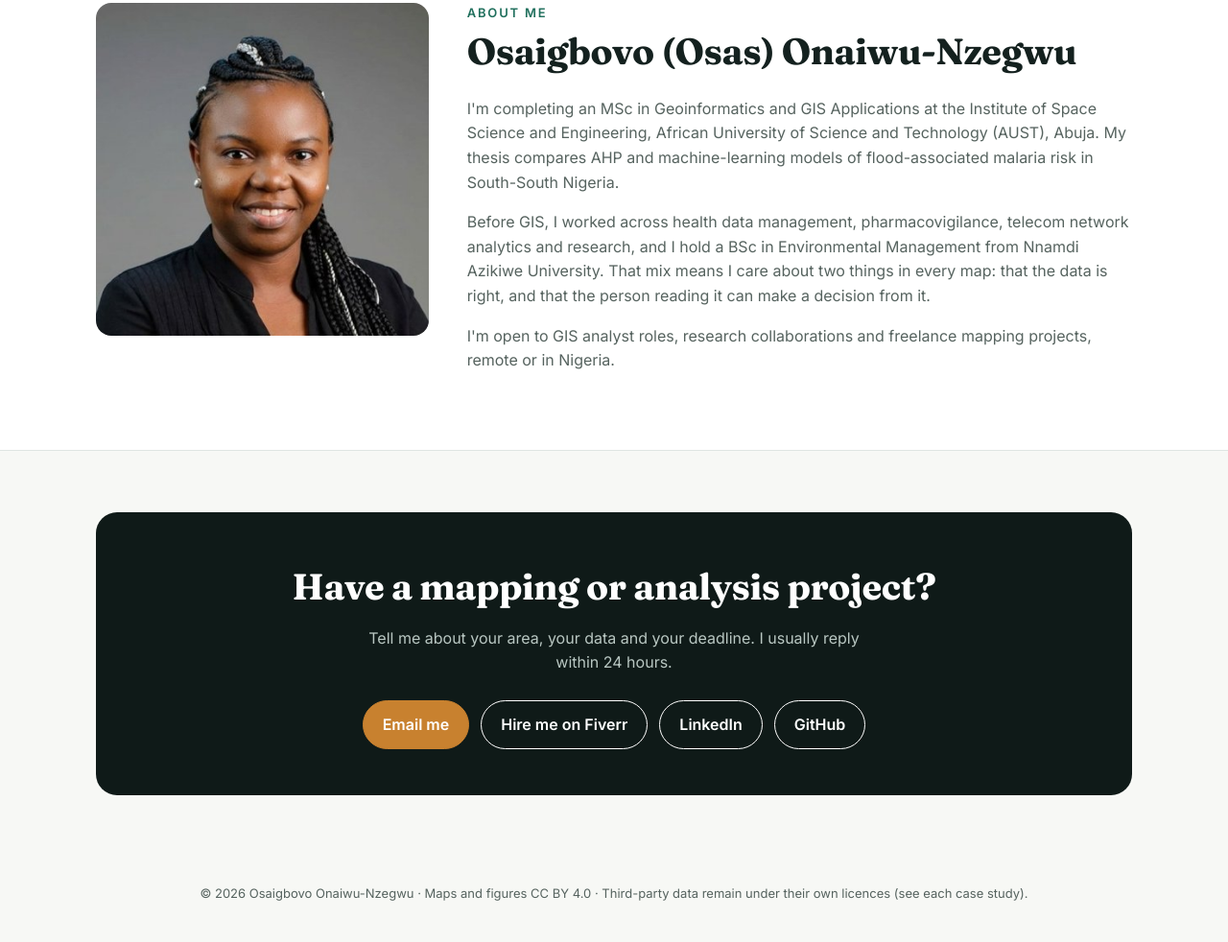
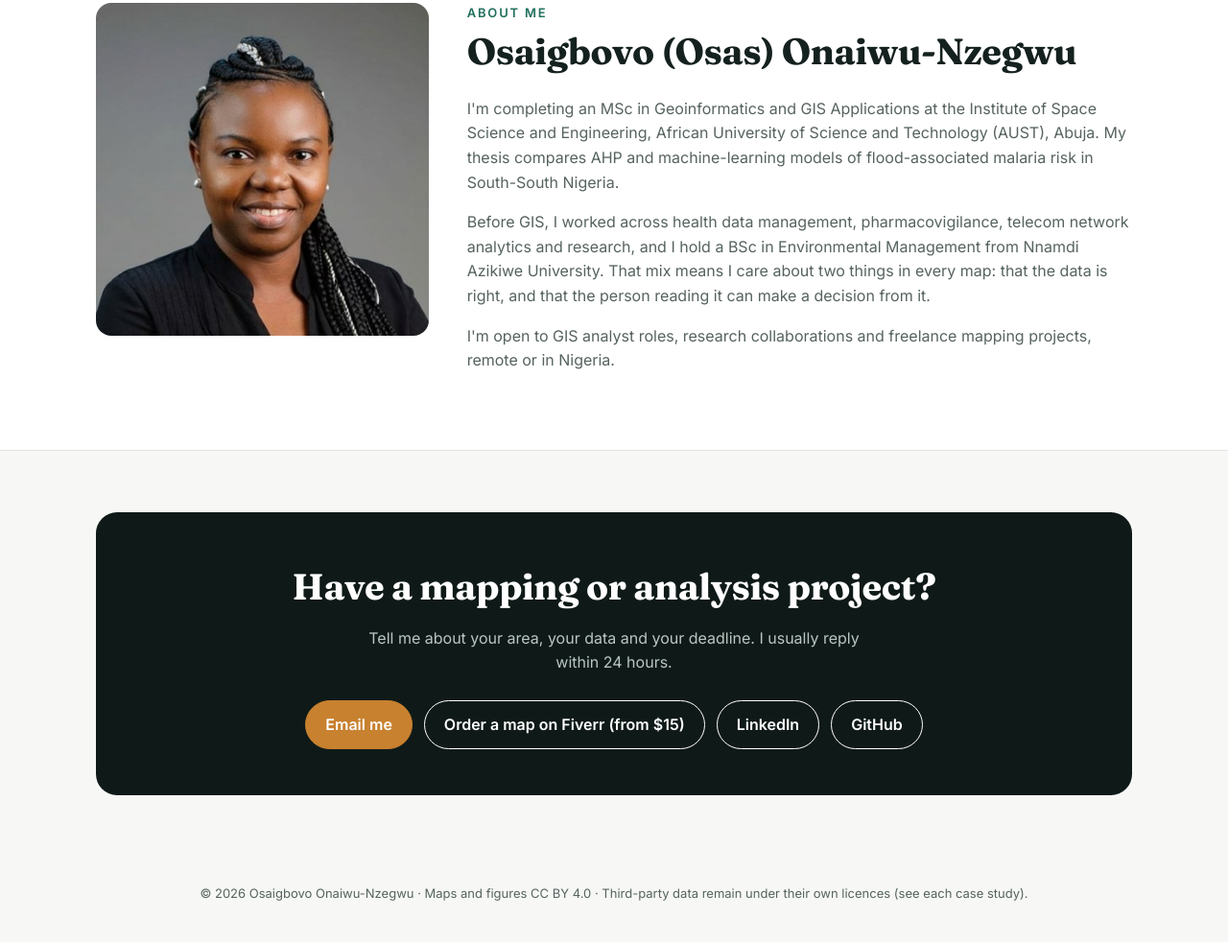
Before and after one commit to Occiaz1104/Occiaz1104.github.io, a plain HTML site: page index.html in a window 1280 px wide. Shown: the part 5430-6412 px from the top of the page at 96% size. Drawn offline with Linux system fonts and the light colour scheme.

Commit message:
Link contact button to the live Fiverr gig
Co-Authored-By: Claude Opus 5.5 <noreply@anthropic.com>
Claude-Session: https://claude.ai/code/session_01AQVtCGtpVQSAp6Wa7PiGCx

```diff
--- a/index.html
+++ b/index.html
@@ -291,7 +291,7 @@ footer{padding:28px 0 40px;color:var(--muted);font-size:13px;text-align:center}
     <p>Tell me about your area, your data and your deadline. I usually reply within 24 hours.</p>
     <div class="cta" style="justify-content:center">
       <a class="btn primary" href="mailto:oonzegwu@gmail.com?subject=GIS%20project%20enquiry">Email me</a>
-      <a class="btn ghost" href="https://www.fiverr.com/oonzegwu">Hire me on Fiverr</a>
+      <a class="btn ghost" href="https://www.fiverr.com/oonzegwu/create-professional-gis-maps-for-your-thesis-research-or-project">Order a map on Fiverr (from $15)</a>
       <a class="btn ghost" href="https://www.linkedin.com/in/osaigbovoonaiwu-nzegwu/">LinkedIn</a>
       <a class="btn ghost" href="https://github.com/Occiaz1104">GitHub</a>
     </div>
```
